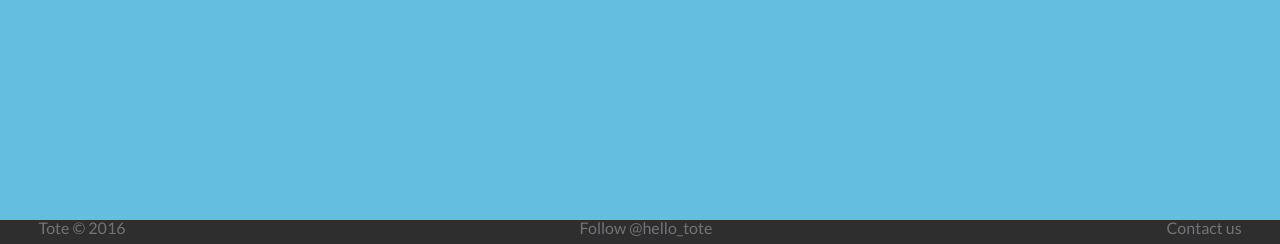
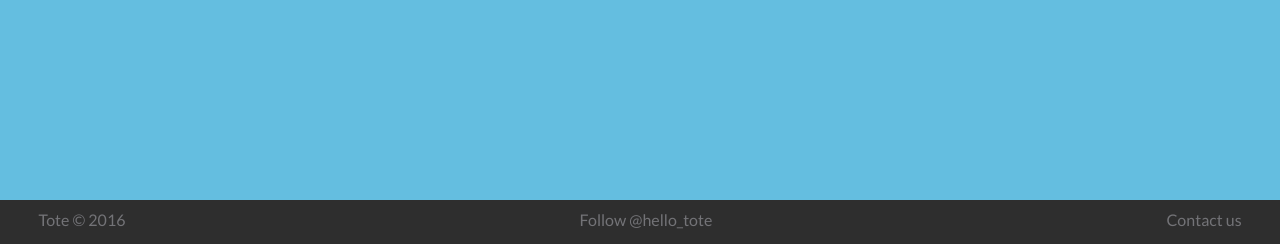
Before and after one commit to cgil/trie, a Flask app: page /contact in a window 1280 px wide. Shown: the part 556-800 px from the top of the page. Run offline with Flask 2, Linux system fonts and the light colour scheme; some libraries are stand-ins or nearby versions.

Commit message:
adding padding

```diff
--- a/trie/static/css/main.css
+++ b/trie/static/css/main.css
@@ -337,7 +337,8 @@ header {
   width: 100%;
   bottom: 0;
   left: 0;
-  background-color: #2E2E2E; }
+  background-color: #2E2E2E;
+  padding: 0.9375rem 0 0.625rem 0; }
   @media only screen and (max-width: 48rem) {
     #welcome-footer {
       height: 3.75rem; } }
--- a/trie/static/sass/pages/_welcome.scss
+++ b/trie/static/sass/pages/_welcome.scss
@@ -22,6 +22,7 @@
     bottom: 0;
     left: 0;
     background-color: $mine-shaft;
+    padding: to-rem(15px) 0 to-rem(10px) 0;
     @media #{$sml} {
         height: to-rem(60px);
     }
```
